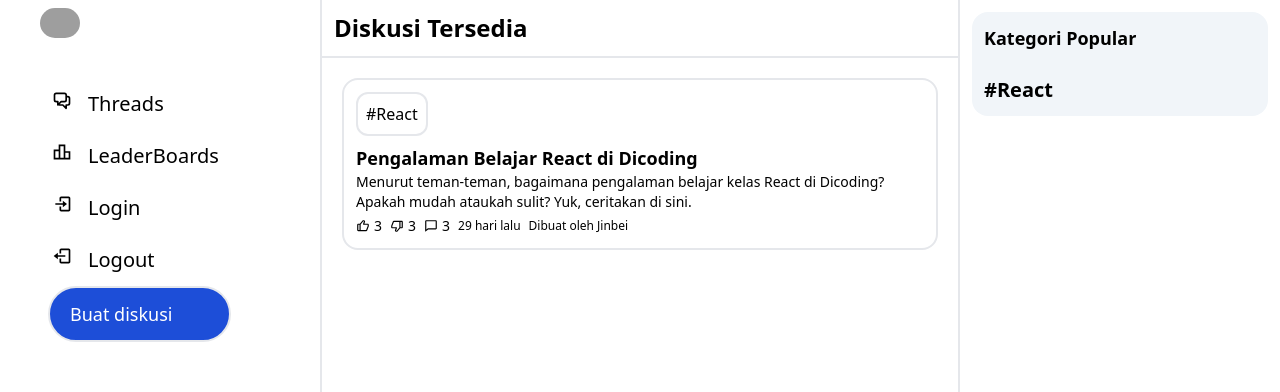
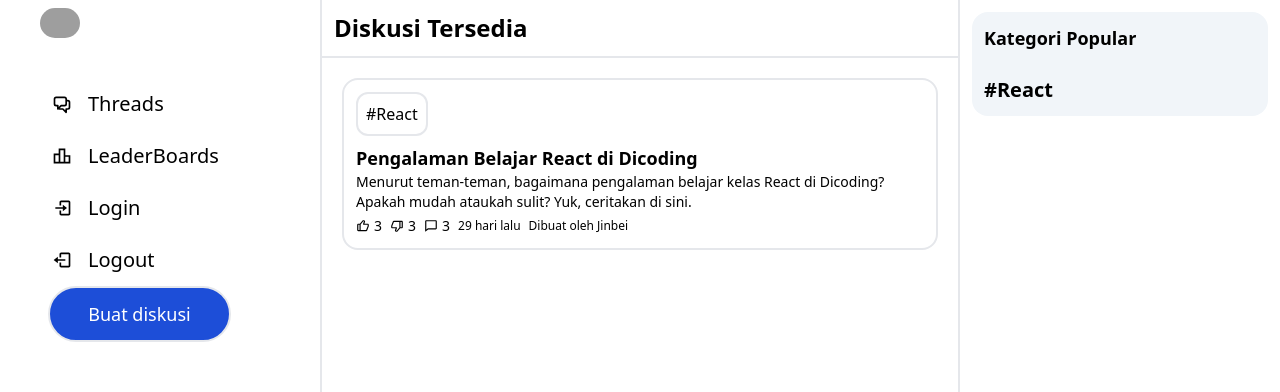
Before and after one commit to mufid219/forumdiskusi, a React (Create React App) app: page / in a window 1280 px wide. Shown: the top 392 px of the page. Built offline with nearby package versions, Linux system fonts and the light colour scheme; grey boxes are pictures that could not be loaded.

Commit message:
memperbaiki sidebar icons

```diff
--- a/src/components/Sidebar.jsx
+++ b/src/components/Sidebar.jsx
@@ -10,11 +10,11 @@ function Sidebar() {
     <header className="flex flex-col w-1/4 h-full justify-start items-start px-10 bg-white">
       <img src="https://dicoding-web-img.sgp1.cdn.digitaloceanspaces.com/original/jobs/dos:lowongan_dicoding_dicoding_indonesia_051021145713.png" alt="dicoding" className="w-10 mt-2 mb-10 rounded-full " />
       <nav>
-        <h1 className="text-xl flex flex-row cursor-pointer rounded-full p-3 hover:bg-slate-200"><HiOutlineChatAlt2 className="mr-4" /><Link to="/">Threads</Link> </h1>
-        <h1 className="text-xl flex flex-row cursor-pointer rounded-full p-3 hover:bg-slate-200"><MdOutlineLeaderboard className="mr-4" /><Link to="/leaderboard">LeaderBoards</Link> </h1>
-        <h1 className="text-xl flex flex-row cursor-pointer rounded-full p-3 hover:bg-slate-200"><BiLogIn className="mr-4" /><Link to="/login">Login</Link> </h1>
-        <h1 className="text-xl flex flex-row cursor-pointer rounded-full p-3 hover:bg-slate-200"><BiLogOut className="mr-4" /><Link to="/">Logout</Link> </h1>
-        <h1 className="text-lg cursor-pointer py-3 px-5 bg-blue-700 text-white border-2 rounded-full ml-2 hover:bg-blue-600 focus:outline-none focus:bg-blue-600"><Link to="/new">Buat diskusi</Link></h1>
+        <h1 className="text-xl flex flex-row cursor-pointer rounded-full p-3 hover:bg-slate-200 items-center"><HiOutlineChatAlt2 className="mr-4" /><Link to="/">Threads</Link> </h1>
+        <h1 className="text-xl flex flex-row cursor-pointer rounded-full p-3 hover:bg-slate-200 items-center"><MdOutlineLeaderboard className="mr-4" /><Link to="/leaderboard">LeaderBoards</Link> </h1>
+        <h1 className="text-xl flex flex-row cursor-pointer rounded-full p-3 hover:bg-slate-200 items-center"><BiLogIn className="mr-4" /><Link to="/login">Login</Link> </h1>
+        <h1 className="text-xl flex flex-row cursor-pointer rounded-full p-3 hover:bg-slate-200 items-center "><BiLogOut className="mr-4" /><Link to="/">Logout</Link> </h1>
+        <h1 className="text-lg cursor-pointer py-3 px-5 bg-blue-700 text-white border-2 rounded-full ml-2 hover:bg-blue-600 focus:outline-none focus:bg-blue-600 flex justify-center"><Link to="/new">Buat diskusi</Link></h1>
       </nav>
     </header>
   );
```
